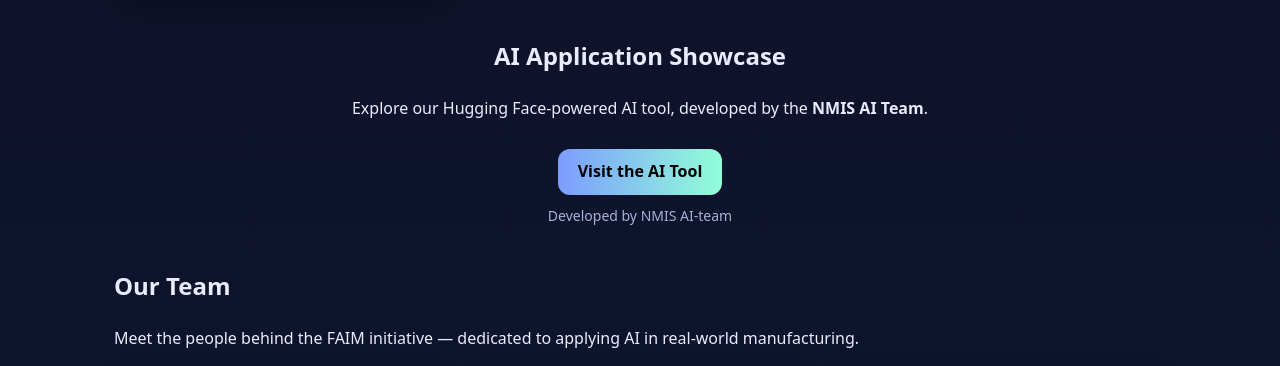
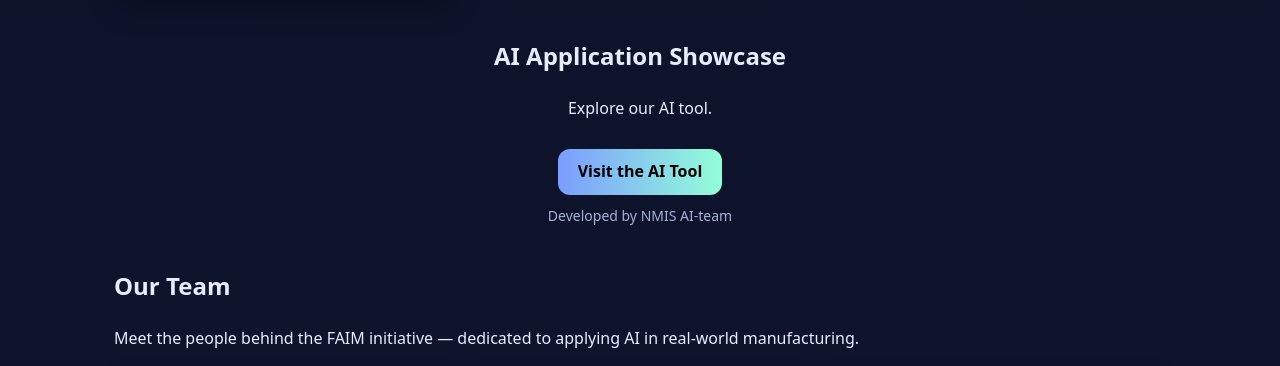
Before and after one commit to fundamentalsai/faim-course, a plain HTML site: page index.html in a window 1280 px wide. Shown: the part 1360-1726 px from the top of the page. Drawn offline with Linux system fonts and the light colour scheme.

Commit message:
Update index.html

```diff
--- a/index.html
+++ b/index.html
@@ -152,7 +152,7 @@
     <!-- NMIS AI tool app section -->
     <section class="app-section">
       <h2>AI Application Showcase</h2>
-      <p>Explore our Hugging Face-powered AI tool, developed by the <strong>NMIS AI Team</strong>.</p>
+      <p>Explore our AI tool.</p>
       <a href="https://huggingface.co/spaces/Abhi-pm-0202/ml-app-launcher-v3" target="_blank">Visit the AI Tool</a>
       <p style="margin-top:10px; font-size:14px; color:var(--muted);">Developed by NMIS AI-team</p>
     </section>
```
